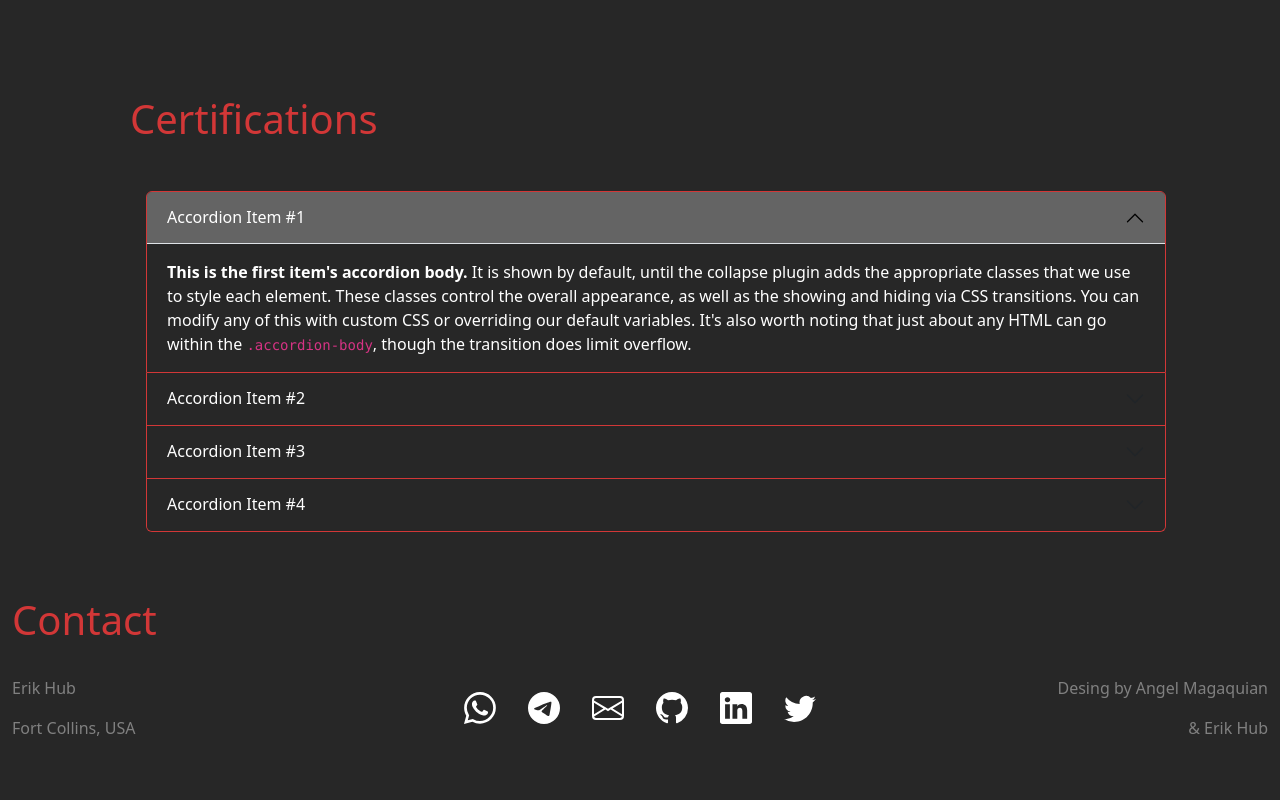
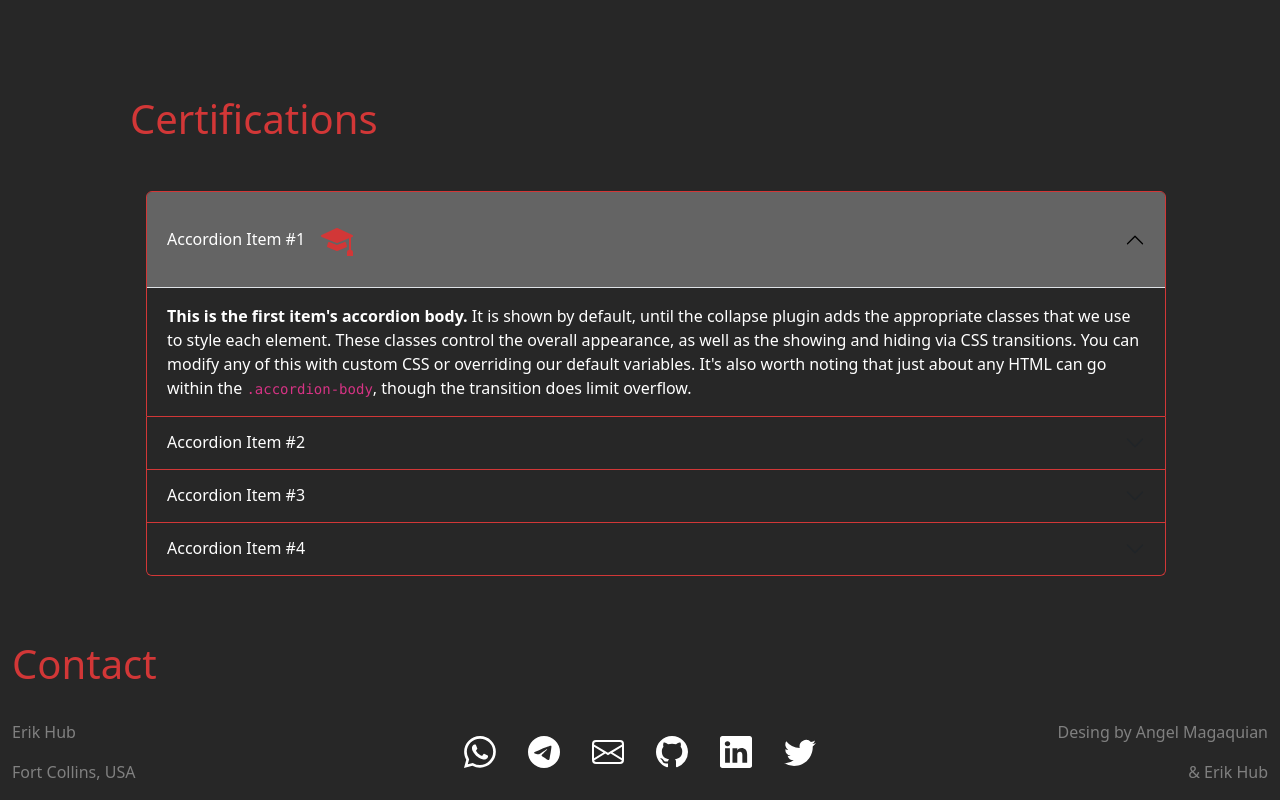
Before and after one commit to ehub-96/my-resume, a React (Vite) app: page / in a window 1280 px wide. Shown: the part 2833-3633 px from the top of the page. Before the commit the page ends 3589 px from the top, so only its background shows below. Built offline with nearby package versions, Linux system fonts and the light colour scheme.

Commit message:
this is it uwu

```diff
--- a/src/components/Certifications/Certifications.jsx
+++ b/src/components/Certifications/Certifications.jsx
@@ -14,7 +14,7 @@ export class Certifications extends Component {
               <div class="accordion-item">
                 <h2 class="accordion-header" id="panelsStayOpen-headingOne">
                   <button class="accordion-button" type="button" data-bs-toggle="collapse" data-bs-target="#panelsStayOpen-collapseOne" aria-expanded="true" aria-controls="panelsStayOpen-collapseOne">
-                    Accordion Item #1  <div class="btn-container text-center"><a href="../../../ErikHubResume.pdf"  target="_blank" class="btn-danger"></a></div>
+                    Accordion Item #1  <div class="btn-container text-center"><a href="../../../ErikHubResume.pdf" target="_blank" rel="noopener noreferrer"><MortarboardFill className='card-icon2' /></a></div>
                   </button>
                 </h2>
                 <div id="panelsStayOpen-collapseOne" class="accordion-collapse collapse show" aria-labelledby="panelsStayOpen-headingOne">
```
